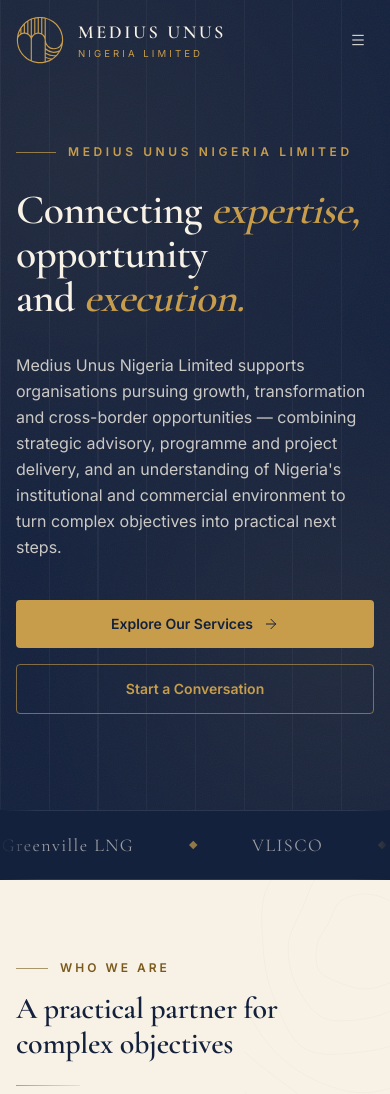
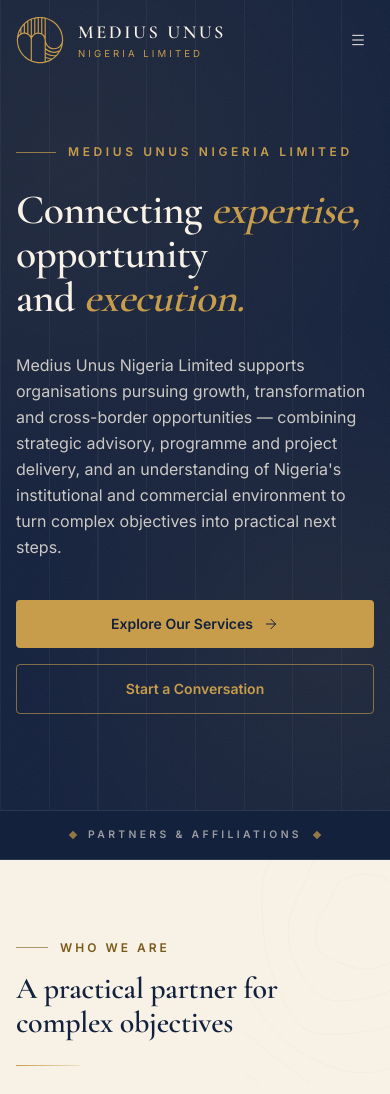
Before and after one commit to codewith-zach/Medius-Unus, a Next.js app: page / in a window 390 px wide. Shown: the top 1094 px of the page. Built offline with nearby package versions, Linux system fonts and the light colour scheme.

Commit message:
Partner band: static link on mobile, marquee on md+
The scrolling name marquee read as clipped breadcrumb-like text at phone
widths. Phones now get a compact centered 'Partners & Affiliations' band
(linking to the partners page); tablet/desktop keep the marquee.

```diff
--- a/app/page.tsx
+++ b/app/page.tsx
@@ -139,10 +139,8 @@
         </div>
       </section>
 
-      {/* ── Partner marquee band ─────────────────────────────── */}
-      <div className="bg-navy">
-        <PartnerMarquee />
-      </div>
+      {/* ── Partner band: marquee on wide screens, static link on mobile ── */}
+      <PartnerMarquee />
 
       {/* ── A practical partner ──────────────────────────────── */}
       <section className="relative overflow-hidden bg-cream">
--- a/components/partner-marquee.tsx
+++ b/components/partner-marquee.tsx
@@ -1,7 +1,10 @@
+import Link from "next/link";
 import { partnerCategories } from "@/lib/site-content";
 
 /**
- * Subtle infinite marquee of affiliated organisation names.
+ * Band under the hero. Wide screens get the infinite marquee of affiliated
+ * organisation names; phones get a compact static band linking to the
+ * Partners page (a scrolling marquee reads as clipped text at that width).
  * Pure CSS animation; pauses on hover; wraps statically under reduced motion.
  */
 export function PartnerMarquee() {
@@ -9,7 +12,22 @@
   const unique = [...new Set(names.map((n) => n.replace(" — France", "")))];
 
   return (
-    <div className="marquee border-y border-white/10 py-5" aria-label="Partners and affiliations">
+    <div className="border-y border-white/10 bg-navy">
+      {/* Mobile: static band */}
+      <Link
+        href="/partners"
+        className="flex items-center justify-center gap-3 py-4 md:hidden"
+        aria-label="Partners and affiliations"
+      >
+        <span aria-hidden className="inline-block h-1.5 w-1.5 rotate-45 bg-gold/70" />
+        <span className="text-[0.65rem] font-semibold uppercase tracking-[0.32em] text-cream/60">
+          Partners &amp; Affiliations
+        </span>
+        <span aria-hidden className="inline-block h-1.5 w-1.5 rotate-45 bg-gold/70" />
+      </Link>
+
+      {/* Tablet/desktop: marquee */}
+      <div className="marquee hidden py-5 md:block" aria-label="Partners and affiliations">
         <div className="marquee-track">
           {[0, 1].map((copy) => (
             <div
@@ -32,5 +50,6 @@
           ))}
         </div>
       </div>
+    </div>
   );
 }
```
Lines whose indentation alone changed are shown as unchanged.
